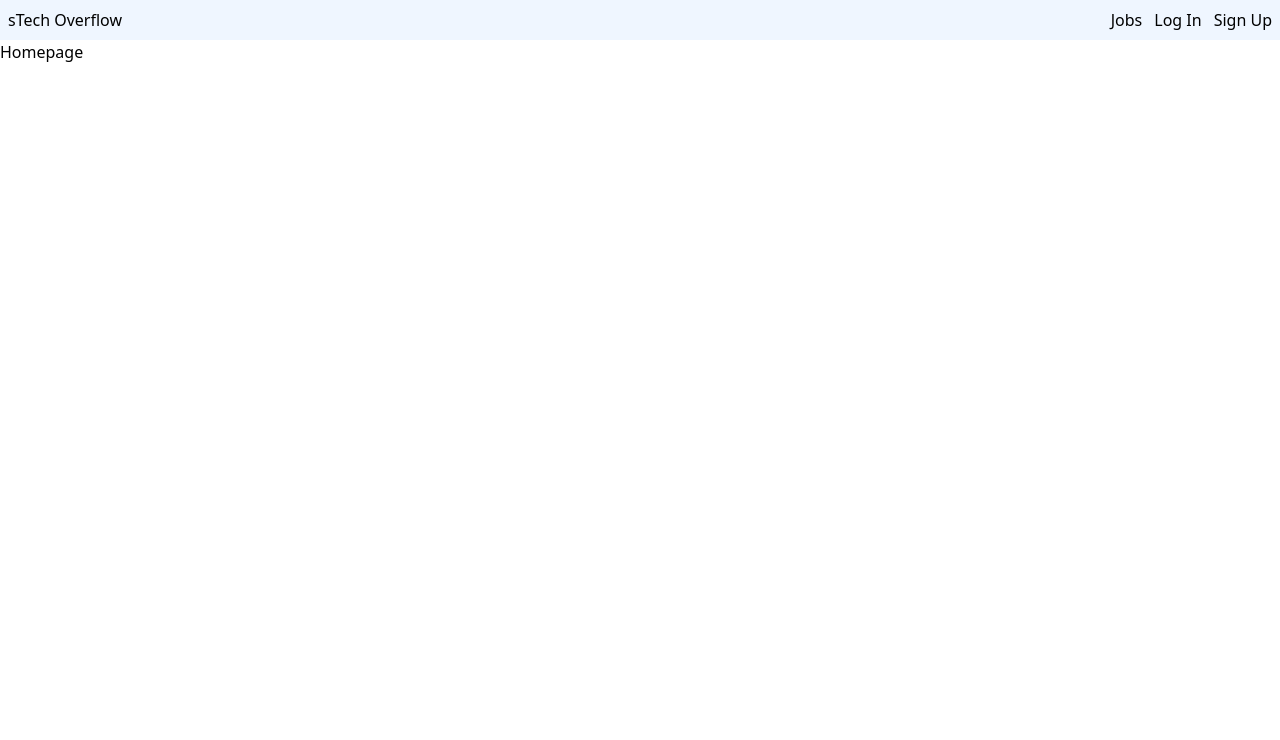
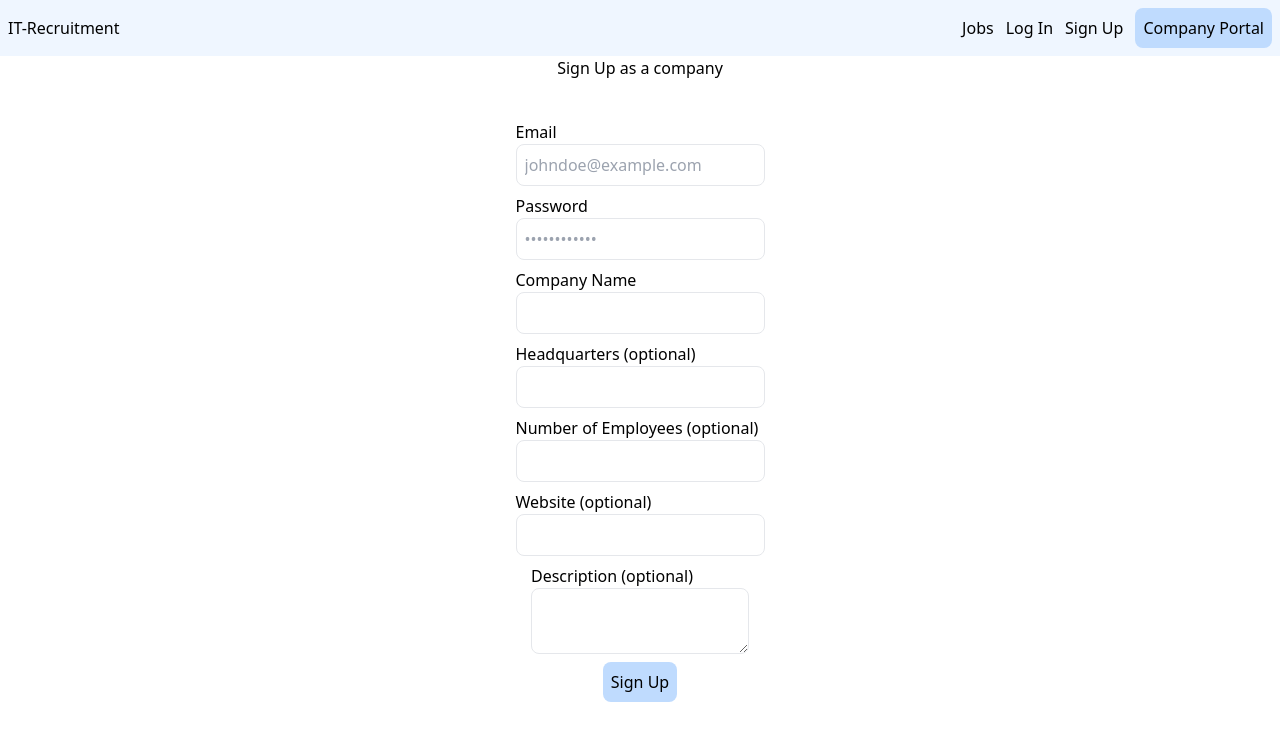
Before and after one commit to smnraphael/ironhack-final-project, a React (Vite) app in the folder frontend/: page /company/signup in a window 1280 px wide. Shown: the top 740 px of the page. Built offline with nearby package versions, Linux system fonts and the light colour scheme.

Commit message:
first frontend structure

```diff
--- a/frontend/src/App.tsx
+++ b/frontend/src/App.tsx
@@ -1,12 +1,22 @@
 import { Routes, Route } from "react-router-dom";
 import Navbar from "./components/Navbar";
-import Homepage from "./pages/Homepage";
+import Home from "./pages/Home";
+import UserSignup from "./pages/UserSignup";
+import UserLogin from "./pages/UserLogin";
+import CompanySignup from "./pages/CompanySignup";
+import CompanyLogin from "./pages/CompanyLogin";
 
 function App() {
   return (
     <div className="App">
       <Navbar />
-      <Homepage />
+      <Routes>
+        <Route path="/" element={<Home />} />
+        <Route path="/user/signup" element={<UserSignup />} />
+        <Route path="/user/login" element={<UserLogin />} />
+        <Route path="/company/signup" element={<CompanySignup />} />
+        <Route path="/company/login" element={<CompanyLogin />} />
+      </Routes>
     </div>
   );
 }
--- a/frontend/src/components/Navbar.tsx
+++ b/frontend/src/components/Navbar.tsx
@@ -1,11 +1,16 @@
+import { Link } from "react-router-dom";
+
 const Navbar = () => {
   return (
-    <nav className="flex justify-between p-2 bg-blue-50">
-      <p>sTech Overflow</p>
-      <div className="flex gap-3">
-        <button>Jobs</button>
-        <button>Log In</button>
-        <button>Sign Up</button>
+    <nav className="flex justify-between items-center p-2 bg-blue-50">
+      <p>IT-Recruitment</p>
+      <div className="flex gap-3 items-center">
+        <Link to={"/"}>Jobs</Link>
+        <Link to={"/user/login"}>Log In</Link>
+        <Link to={"/user/signup"}>Sign Up</Link>
+        <Link to={"/company/login"} className="bg-blue-200 p-2 rounded-lg">
+          Company Portal
+        </Link>
       </div>
     </nav>
   );
--- /dev/null
+++ b/frontend/src/pages/CompanyLogin.tsx
@@ -0,0 +1,44 @@
+import { Link } from "react-router-dom";
+
+const CompanyLogin = () => {
+  return (
+    <div className="flex flex-col gap-10 justify-center items-center">
+      <h1>Log In as a company</h1>
+      <form className="flex flex-col justify-center items-center gap-2">
+        <div className="flex flex-col items-start">
+          <label htmlFor="email">Email</label>
+          <input
+            type="email"
+            id="email"
+            name="email"
+            placeholder="johndoe@example.com"
+            required
+            className="border rounded-lg p-2"
+          />
+        </div>
+        <div className="flex flex-col items-start">
+          <label htmlFor="password">Password</label>
+          <input
+            type="password"
+            id="password"
+            name="password"
+            placeholder="••••••••••••"
+            required
+            className="border rounded-lg p-2"
+          />
+        </div>
+        <div>
+          <button type="submit" className="bg-blue-200 rounded-lg p-2">
+            Log In
+          </button>
+        </div>
+      </form>
+      <p>
+        Don't have an account yet? Register{" "}
+        <Link to={"/company/signup"}>HERE</Link>
+      </p>
+    </div>
+  );
+};
+
+export default CompanyLogin;
--- a/frontend/src/pages/CompanyProfilePage.tsx
+++ /dev/null
@@ -1,5 +0,0 @@
-const CompanyProfilePage = () => {
-  return <div>CompanyProfilePage</div>;
-};
-
-export default CompanyProfilePage;
--- /dev/null
+++ b/frontend/src/pages/CompanySignup.tsx
@@ -0,0 +1,85 @@
+const CompanySignup = () => {
+  return (
+    <div className="flex flex-col gap-10 justify-center items-center">
+      <h1>Sign Up as a company</h1>
+      <form className="flex flex-col justify-center items-center gap-2">
+        <div className="flex flex-col items-start">
+          <label htmlFor="email">Email</label>
+          <input
+            type="email"
+            id="email"
+            name="email"
+            placeholder="johndoe@example.com"
+            required
+            className="border rounded-lg p-2"
+          />
+        </div>
+        <div className="flex flex-col items-start">
+          <label htmlFor="password">Password</label>
+          <input
+            type="password"
+            id="password"
+            name="password"
+            placeholder="••••••••••••"
+            required
+            className="border rounded-lg p-2"
+          />
+        </div>
+        <div className="flex flex-col items-start">
+          <label htmlFor="name">Company Name</label>
+          <input
+            type="text"
+            id="name"
+            name="name"
+            required
+            className="border rounded-lg p-2"
+          />
+        </div>
+        <div className="flex flex-col items-start">
+          <label htmlFor="headquarters">Headquarters (optional)</label>
+          <input
+            type="text"
+            id="headquarters"
+            name="headquarters"
+            className="border rounded-lg p-2"
+          />
+        </div>
+        <div className="flex flex-col items-start">
+          <label htmlFor="numberOfEmployees">
+            Number of Employees (optional)
+          </label>
+          <input
+            type="number"
+            id="numberOfEmployees"
+            name="numberOfEmployees"
+            className="border rounded-lg p-2"
+          />
+        </div>
+        <div className="flex flex-col items-start">
+          <label htmlFor="website">Website (optional)</label>
+          <input
+            type="url"
+            id="website"
+            name="website"
+            className="border rounded-lg p-2"
+          />
+        </div>
+        <div className="flex flex-col items-start">
+          <label htmlFor="description">Description (optional)</label>
+          <textarea
+            id="description"
+            name="description"
+            className="border rounded-lg p-2"
+          ></textarea>
+        </div>
+        <div>
+          <button type="submit" className="bg-blue-200 rounded-lg p-2">
+            Sign Up
+          </button>
+        </div>
+      </form>
+    </div>
+  );
+};
+
+export default CompanySignup;
--- a/frontend/src/pages/CreateJobOfferPage.tsx
+++ /dev/null
@@ -1,5 +0,0 @@
-const CreateJobOfferPage = () => {
-  return <div>CreateJobOfferPage</div>;
-};
-
-export default CreateJobOfferPage;
--- a/frontend/src/pages/EditJobOfferPage.tsx
+++ /dev/null
@@ -1,5 +0,0 @@
-const EditJobOfferPage = () => {
-  return <div>EditJobOfferPage</div>;
-};
-
-export default EditJobOfferPage;
--- /dev/null
+++ b/frontend/src/pages/Home.tsx
@@ -0,0 +1,5 @@
+const Home = () => {
+  return <div>Home</div>;
+};
+
+export default Home;
--- a/frontend/src/pages/Homepage.tsx
+++ /dev/null
@@ -1,5 +0,0 @@
-const Homepage = () => {
-  return <div>Homepage</div>;
-};
-
-export default Homepage;
--- a/frontend/src/pages/OneJobOfferPage.tsx
+++ /dev/null
@@ -1,5 +0,0 @@
-const OneJobOfferPage = () => {
-  return <div>OneJobOfferPage</div>;
-};
-
-export default OneJobOfferPage;
--- /dev/null
+++ b/frontend/src/pages/UserLogin.tsx
@@ -0,0 +1,38 @@
+const UserLogin = () => {
+  return (
+    <div className="flex flex-col gap-10 justify-center items-center">
+      <h1>Log In</h1>
+      <form className="flex flex-col justify-center items-center gap-2">
+        <div className="flex flex-col items-start">
+          <label htmlFor="email">Email</label>
+          <input
+            type="email"
+            id="email"
+            name="email"
+            placeholder="johndoe@example.com"
+            required
+            className="border rounded-lg p-2"
+          />
+        </div>
+        <div className="flex flex-col items-start">
+          <label htmlFor="password">Password</label>
+          <input
+            type="password"
+            id="password"
+            name="password"
+            placeholder="••••••••••••"
+            required
+            className="border rounded-lg p-2"
+          />
+        </div>
+        <div>
+          <button type="submit" className="bg-blue-200 rounded-lg p-2">
+            Log In
+          </button>
+        </div>
+      </form>
+    </div>
+  );
+};
+
+export default UserLogin;
--- /dev/null
+++ b/frontend/src/pages/UserSignup.tsx
@@ -0,0 +1,60 @@
+const UserSignup = () => {
+  return (
+    <div className="flex flex-col gap-10 justify-center items-center">
+      <h1>Sign Up</h1>
+      <form className="flex flex-col justify-center items-center gap-2">
+        <div className="flex flex-col items-start">
+          <label htmlFor="email">Email</label>
+          <input
+            type="email"
+            id="email"
+            name="email"
+            placeholder="johndoe@example.com"
+            required
+            className="border rounded-lg p-2"
+          />
+        </div>
+        <div className="flex flex-col items-start">
+          <label htmlFor="password">Password</label>
+          <input
+            type="password"
+            id="password"
+            name="password"
+            placeholder="••••••••••••"
+            required
+            className="border rounded-lg p-2"
+          />
+        </div>
+        <div className="flex flex-col items-start">
+          <label htmlFor="firstName">First Name</label>
+          <input
+            type="text"
+            id="firstName"
+            name="firstName"
+            placeholder="John"
+            required
+            className="border rounded-lg p-2"
+          />
+        </div>
+        <div className="flex flex-col items-start">
+          <label htmlFor="lastName">Last Name</label>
+          <input
+            type="text"
+            id="lastName"
+            name="lastName"
+            placeholder="Doe"
+            required
+            className="border rounded-lg p-2"
+          />
+        </div>
+        <div>
+          <button type="submit" className="bg-blue-200 rounded-lg p-2">
+            Sign Up
+          </button>
+        </div>
+      </form>
+    </div>
+  );
+};
+
+export default UserSignup;
```
